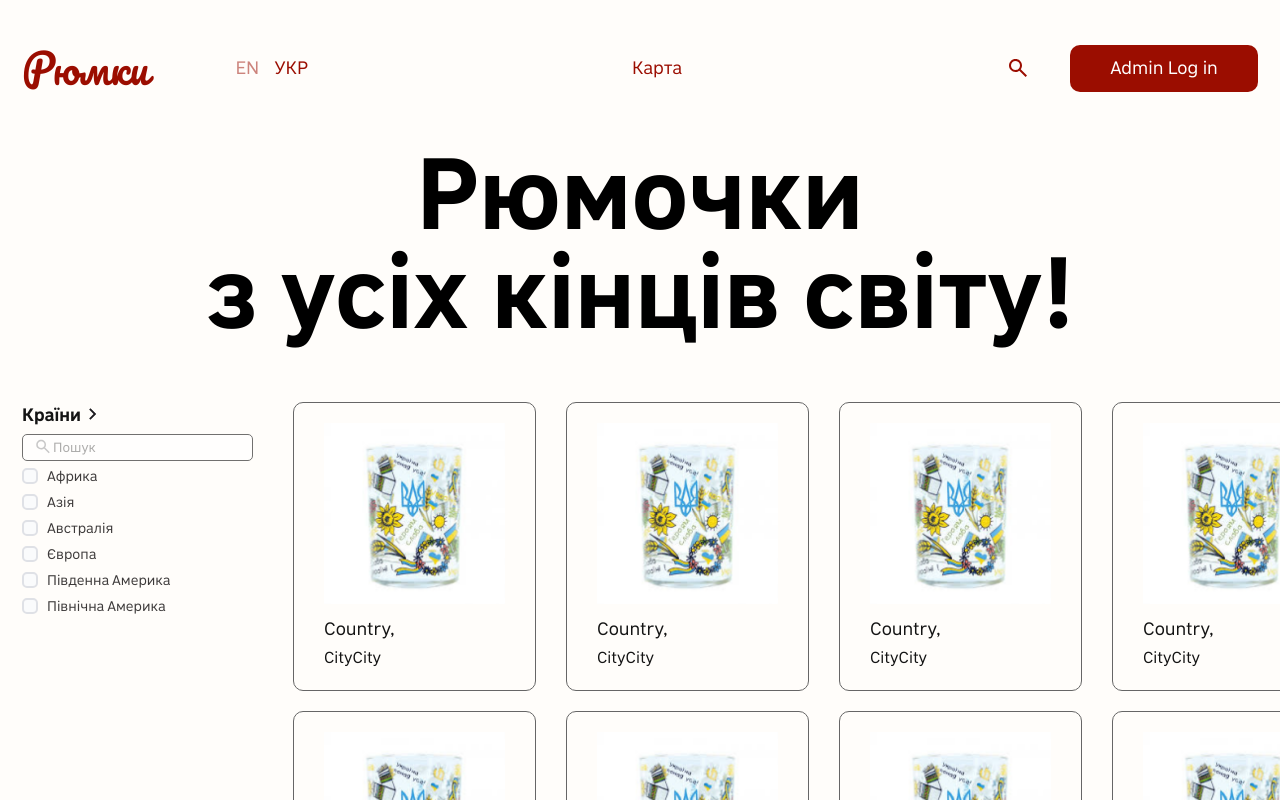
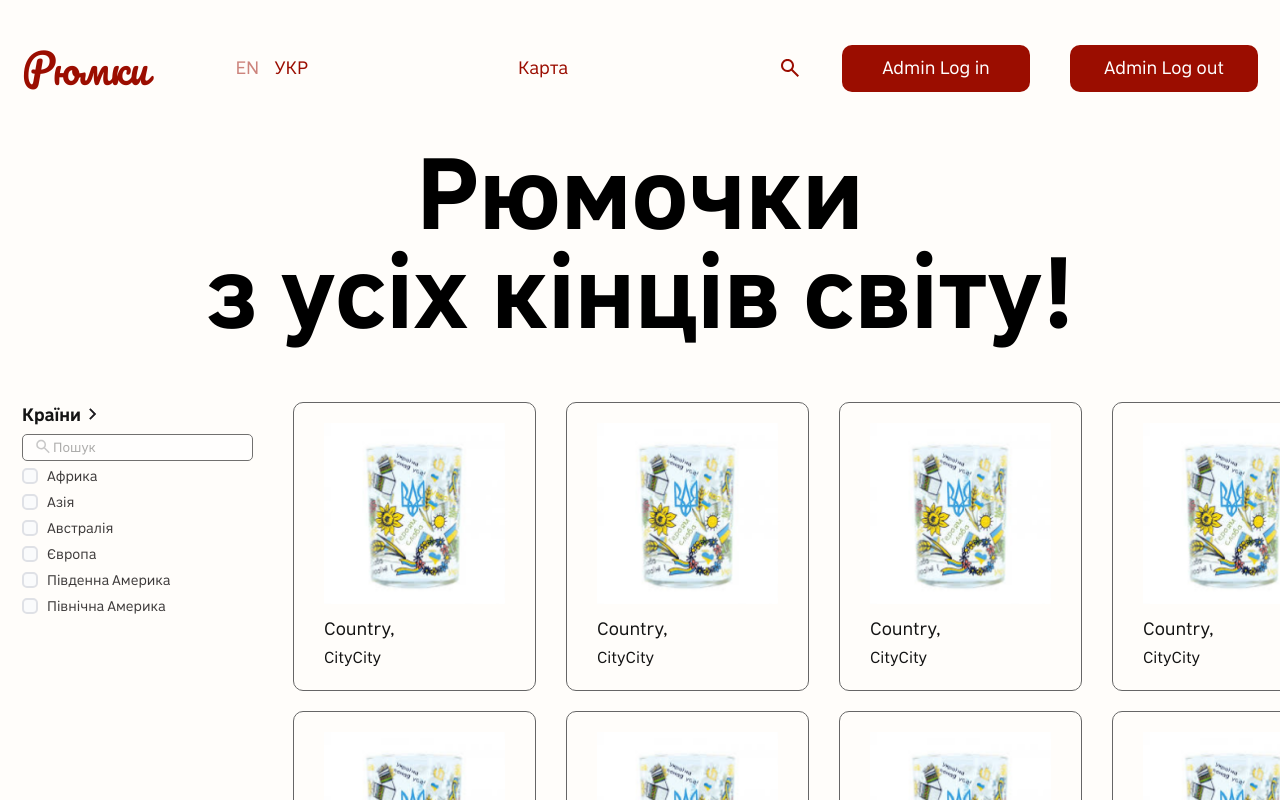
Before and after one commit to zachary-o/shot-glasses, a React (Vite) app: page / in a window 1280 px wide. Shown: the top 800 px of the page. Built offline with nearby package versions, Linux system fonts and the light colour scheme; no server answers.

Commit message:
login and logout

```diff
--- a/src/components/Header/index.tsx
+++ b/src/components/Header/index.tsx
@@ -1,21 +1,51 @@
-import search from "../../assets/images/search-red.svg"
-import { auth } from "../../firebase/config"
-import styles from "./Header.module.scss"
+import { useEffect, useState } from "react";
+import search from "../../assets/images/search-red.svg";
+import { auth } from "../../firebase/config";
+import styles from "./Header.module.scss";
 
-import { GoogleAuthProvider, signInWithPopup } from "firebase/auth"
-import { toast } from "react-toastify"
+import {
+  GoogleAuthProvider,
+  onAuthStateChanged,
+  signInWithPopup,
+  signOut,
+} from "firebase/auth";
+import { toast } from "react-toastify";
 
+//Monitor currently signed in user
 const Header = () => {
-  const provider = new GoogleAuthProvider()
+  const [userName, setUserName] = useState("");
+  useEffect(() => {
+    onAuthStateChanged(auth, (user) => {
+      if (user) {
+        const uid = user.uid;
+        console.log("user.displayName", typeof user.displayName);
+        if (user) {
+          setUserName(user.displayName!);
+        }
+      } else {
+        setUserName("");
+      }
+    });
+  }, []);
+
+  const provider = new GoogleAuthProvider();
   const signInWithGoogle = () => {
     signInWithPopup(auth, provider)
       .then(() => {
-        toast.success("Login Successful")
+        toast.success("Login Successful");
       })
       .catch((error) => {
-        toast.error(error.message)
+        toast.error(error.message);
+      });
+  };
+
+  const logoutUser = () => {
+    signOut(auth)
+      .then(() => {
+        toast.success("Logout successfully");
       })
-  }
+      .catch((error) => toast.error(error.message));
+  };
 
   return (
     <div className={styles.header}>
@@ -32,14 +62,21 @@ const Header = () => {
           <div className={styles["header-right"]}>
             {/* <input /> */}
             <img src={search} alt="Search" className={styles.search} />
-            <button className={styles.login} onClick={signInWithGoogle}>
-              Admin Log in
+            {userName ? (
+              <p>{userName}</p>
+            ) : (
+              <button className={styles.login} onClick={signInWithGoogle}>
+                Admin Log in
+              </button>
+            )}
+            <button className={styles.login} onClick={logoutUser}>
+              Admin Log out
             </button>
           </div>
         </div>
       </div>
     </div>
-  )
-}
+  );
+};
 
-export default Header
+export default Header;
```
